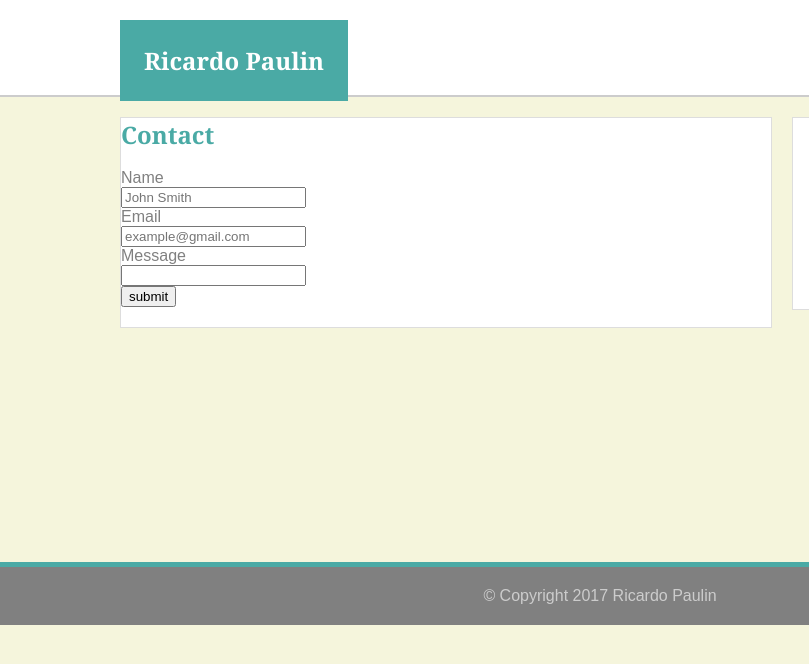
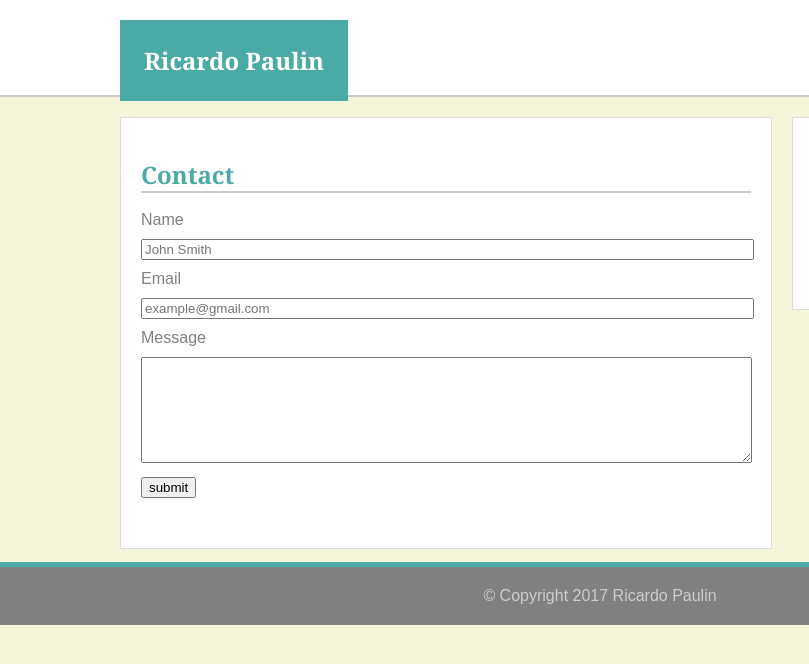
Before and after one commit to rpaulin90/Basic-Portfolio, a plain HTML site: page contact.html in a window 1280 px wide. Shown: the full height of the page, 0-809 px from the left. Drawn offline with Linux system fonts and the light colour scheme.

Commit message:
started editing portfolio and made the message input box a <textarea> but need to make it work properly

```diff
--- a/assets/css/style.css
+++ b/assets/css/style.css
@@ -94,6 +94,13 @@ section {
     clear: both;
 }
 
+#main-panel-title {
+	margin-left: 20px;
+    border-bottom: 2px solid #cccccc;
+    margin-right: 20px;
+    margin-top: 40px;
+}
+
 /* css for INDEX */
 
 #about-me {
@@ -103,13 +110,6 @@ section {
     border: 1px solid #dddddd;
     margin-right: 20px;
     padding-bottom: 20px;
-}
-
-#about-h2 {
-	margin-left: 20px;
-    border-bottom: 2px solid #cccccc;
-    margin-right: 20px;
-    margin-top: 40px;
 }
 
 #image {
@@ -123,6 +123,40 @@ section {
     margin-top: 20px;
     margin-right: 20px;
 }
+
+/* css for CONTACT */
+
+#submit-form{
+	margin-left: 20px;
+    margin-bottom: 20px;
+    margin-right: 20px;
+}
+
+input {
+	margin-top: 10px;
+    margin-bottom: 10px
+}
+
+.input-boxes {
+	width: 605px;
+}
+
+
+/* css for PORTFOLIO */
+
+#ul-portfolio {
+    margin-top: 20px;
+    margin-bottom: 20px;
+}
+
+.li-portfolio {
+
+}
+
+.image-portfolio {
+
+}
+
 
 /* css for the connect side panel */
 
--- a/contact.html
+++ b/contact.html
@@ -32,15 +32,15 @@
 
 <div class="container">
 		<section id="about-me">
-<h2>Contact</h2>
+<h2 id="main-panel-title">Contact</h2>
 <br />
-<form>
+<form id="submit-form">
 	Name<br />
-	<input type="text" name="name" placeholder="John Smith"><br />
+	<input type="text" name="name" placeholder="John Smith" class="input-boxes"><br />
 	Email<br />
-	<input type="text" name="email" placeholder="example@gmail.com"><br />
+	<input type="text" name="email" placeholder="example@gmail.com" class="input-boxes"><br />
 	Message<br />
-	<input type="text" name="message"><br />
+	<textarea type="text" name="message" class="input-boxes" style="height: 100px; margin-top: 10px"></textarea><br />
 	<input type="submit" value="submit">
 
 </form>
```
Also changed, not shown: index.html (+1 -1 lines), portfolio.html (+7 -7 lines).
